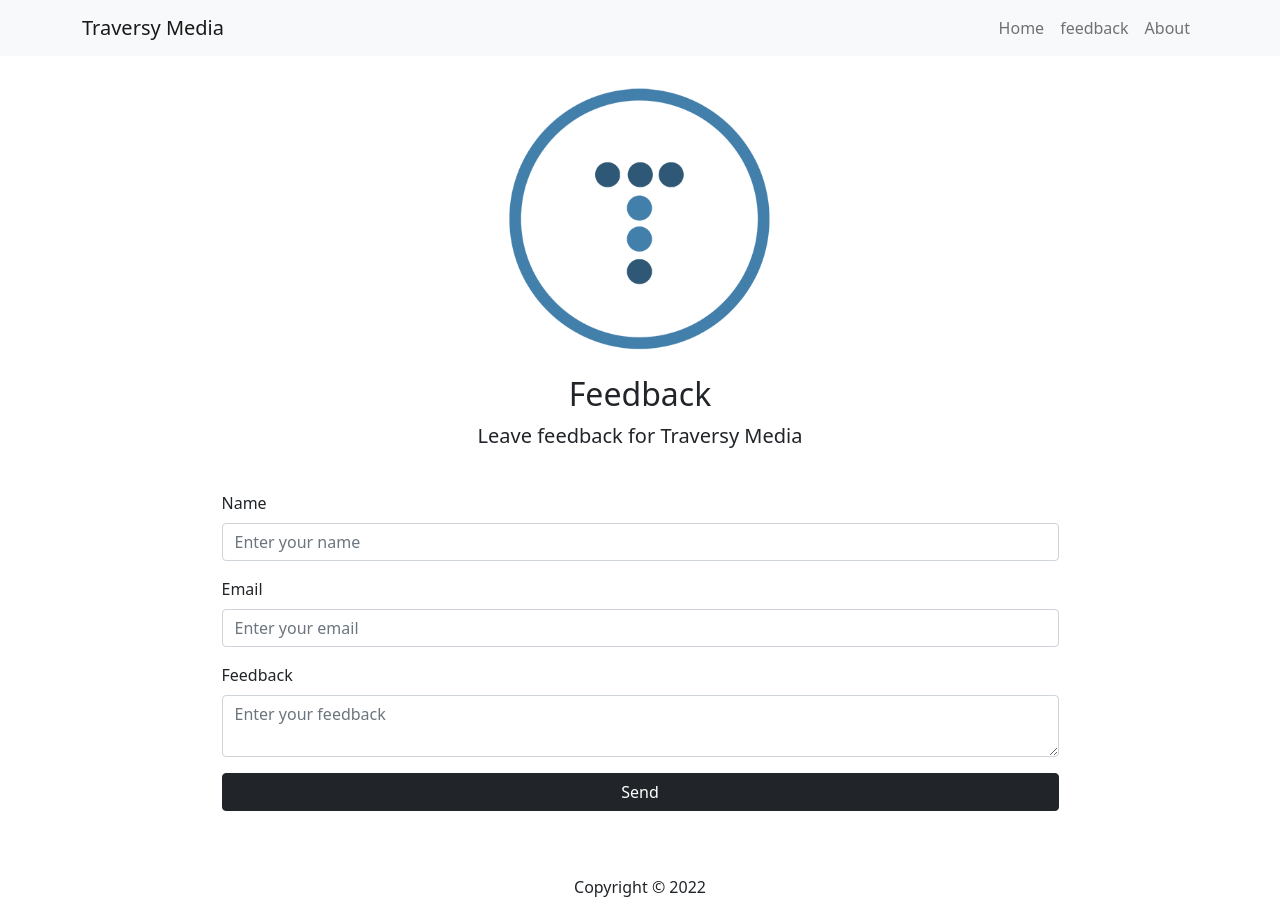
After one commit to Demandtech/Php_Turtorial, a PHP site: page /feedback/index.php in a window 1280 px wide. The commit adds this page. Run offline with PHP 8.4, Linux system fonts and the light colour scheme.

Commit message:
feedback page for practice

```diff
--- a/01_output.php
+++ b/01_output.php
@@ -2,7 +2,7 @@
   //echo - output strings, numbers, html etc
   // echo 'Hello';
 
-  //print - Work like echo, but can only take a songle argument
+  //print - Work like echo, but can only take a single argument
   // print 123;
 
   //prnt_r() - print single values and arrays
--- a/12_cookies.php
+++ b/12_cookies.php
@@ -10,7 +10,7 @@
 setcookie('name', 'Brad', time() + 86400 * 30);
 
 if(isset($_COOKIE['name'])){
- echo $_COOKIE['name'];
+  echo $_COOKIE['name'];
 }
-phpinfo();
-//setcookie('name', '', time() - 86400);
+
+setcookie('name', '', time() - 86400);
--- /dev/null
+++ b/feedback/config/database.php
@@ -0,0 +1,14 @@
+<?php
+define('DB_HOST', '127.0.0.1');
+define('DB_USER', 'demand');
+define('DB_PASS', '1234567');
+define('DB_NAME', 'php_dev');
+
+// Create connection
+$conn = new mysqli(DB_HOST, DB_USER, DB_PASS, DB_NAME);
+
+//Check connection
+
+if ($conn->connect_error) {
+  die('Connection failed: ' . $conn->connect_error);
+}
--- /dev/null
+++ b/feedback/inc/footer.php
@@ -0,0 +1,19 @@
+<!DOCTYPE html>
+<html lang="en">
+<head>
+ <meta charset="UTF-8">
+ <meta http-equiv="X-UA-Compatible" content="IE=edge">
+ <meta name="viewport" content="width=device-width, initial-scale=1.0">
+ <title>Document</title>
+</head>
+<body>
+        </div>
+</main>
+
+<footer class="text-center mt-5">
+  Copyright &copy; 2022
+</footer>
+
+<script src="https://cdn.jsdelivr.net/npm/bootstrap@5.0.2/dist/js/bootstrap.bundle.min.js" integrity="sha384-MrcW6ZMFYlzcLA8Nl+NtUVF0sA7MsXsP1UyJoMp4YLEuNSfAP+JcXn/tWtIaxVXM" crossorigin="anonymous"></script>
+</body>
+</html>
--- /dev/null
+++ b/feedback/inc/header.php
@@ -0,0 +1,35 @@
+<?php include './config/database.php'; ?>
+<!DOCTYPE html>
+<html lang="en">
+<head>
+  <meta charset="UTF-8">
+  <meta http-equiv="X-UA-Compatible" content="IE=edge">
+  <meta name="viewport" content="width=device-width, initial-scale=1.0">
+  <link href="https://cdn.jsdelivr.net/npm/bootstrap@5.0.2/dist/css/bootstrap.min.css" rel="stylesheet" integrity="sha384-EVSTQN3/azprG1Anm3QDgpJLIm9Nao0Yz1ztcQTwFspd3yD65VohhpuuCOmLASjC" crossorigin="anonymous">
+  <title>Leave Feedback</title>
+</head>
+<body>
+  <nav class="navbar navbar-expand-sm navbar-light bg-light mb-4">
+    <div class="container">
+      <a class="navbar-brand" href="#">Traversy Media</a>
+      <button class="navbar-toggler" type="button" data-bs-toggle="collapse" data-bs-target="#navbarNav" aria-controls="navbarNav" aria-expanded="false" aria-label="Toggle navigation">
+        <span class="navbar-toggler-icon"></span>
+      </button>
+      <div class="collapse navbar-collapse" id="navbarNav">
+        <ul class="navbar-nav ms-auto">
+          <li class="nav-item">
+            <a class="nav-link" href="index.php">Home</a>
+          </li>
+          <li class="nav-item">
+            <a class="nav-link" href="feedback.php">feedback</a>
+          </li>
+          <li class="nav-item">
+            <a class="nav-link" href="about.php">About</a>
+          </li>
+        </ul>
+      </div>
+  </div>
+</nav>
+
+<main>
+  <div class="container d-flex flex-column align-items-center">
--- /dev/null
+++ b/feedback/index.php
@@ -0,0 +1,71 @@
+<?php include 'inc/header.php' ?>
+<?php
+ $name = $email = $body = '' ;
+ $nameErr = $emailErr = $bodyErr = '';
+
+ //form submit
+ if(isset($_POST['submit'])){
+   //Validate Name
+   if(empty($_POST['name'])){
+     $nameErr = 'Name is required';
+   }else{
+    $name = filter_input(INPUT_POST, 'name', FILTER_SANITIZE_FULL_SPECIAL_CHARS);
+   }
+
+   //Validate Email
+   if(empty($_POST['email'])){
+     $emailErr = 'Email is required';
+   }else{
+    $email = filter_input(INPUT_POST, 'email', FILTER_SANITIZE_EMAIL);
+   }
+
+   //Validate Body
+   if(empty($_POST['body'])){
+     $bodyErr = 'Feedback is required';
+   }else{
+    $body = filter_input(INPUT_POST, 'body', FILTER_SANITIZE_FULL_SPECIAL_CHARS);
+   }
+
+   if(empty($nameErr) && empty($emailErr) && empty($bodyErr)){
+    $sql = "INSERT INTO feedback (name, email, body) VALUES('$name', '$email', '$body')";
+
+    if(mysqli_query($conn, $sql)){
+      //success
+      header('Location: feedback.php');
+    }else{
+      //Error
+      echo 'Error: ' . mysqli_error($conn);
+    }
+   }
+ }
+?>
+    <img src="/feedback/img/logo.png" class="w-25 mb-3" alt="">
+    <h2>Feedback</h2>
+    <p class="lead text-center">Leave feedback for Traversy Media</p>
+    <form action="<?php echo htmlspecialchars($_SERVER['PHP_SELF']); ?>" class="mt-4 w-75" method="post">
+      <div class="mb-3">
+        <label for="name" class="form-label">Name</label>
+        <input type="text" class="form-control <?php echo $nameErr ? 'is-invalid' : null ?>" id="name" name="name" placeholder="Enter your name">
+        <div class="invalid-feedback">
+           <?php echo $nameErr ?>
+        </div>
+      </div>
+      <div class="mb-3">
+        <label for="email" class="form-label">Email</label>
+        <input type="email" class="form-control <?php echo $emailErr ? 'is-invalid' : null ?>" id="email" name="email" placeholder="Enter your email">
+        <div class="invalid-feedback">
+           <?php echo $emailErr ?>
+        </div>
+      </div>
+      <div class="mb-3">
+        <label for="body" class="form-label">Feedback</label>
+        <textarea class="form-control <?php echo $bodyErr ? 'is-invalid' : null ?>" id="body" name="body" placeholder="Enter your feedback"></textarea>
+        <div class="invalid-feedback">
+           <?php echo $bodyErr ?>
+        </div>
+      </div>
+      <div class="mb-3">
+        <input type="submit" name="submit" value="Send" class="btn btn-dark w-100">
+      </div>
+    </form>
+ <?php include 'inc/footer.php' ?>
```
Also changed, not shown: 06_functions.php (+12 -12 lines), 17_oop.php (added, +53 -0 lines), feedback/about.php (added, +18 -0 lines), feedback/feedback.php (added, +27 -0 lines), feedback/img/logo.png (added).
